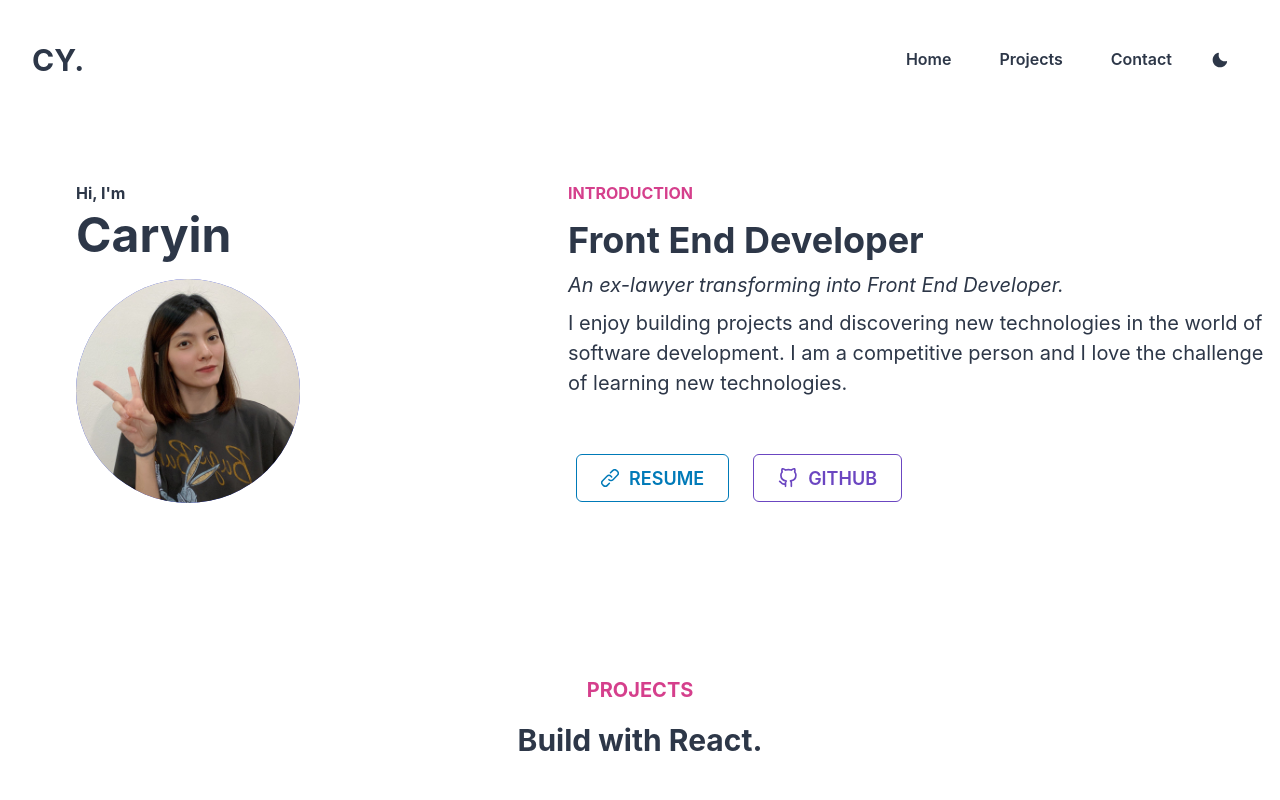
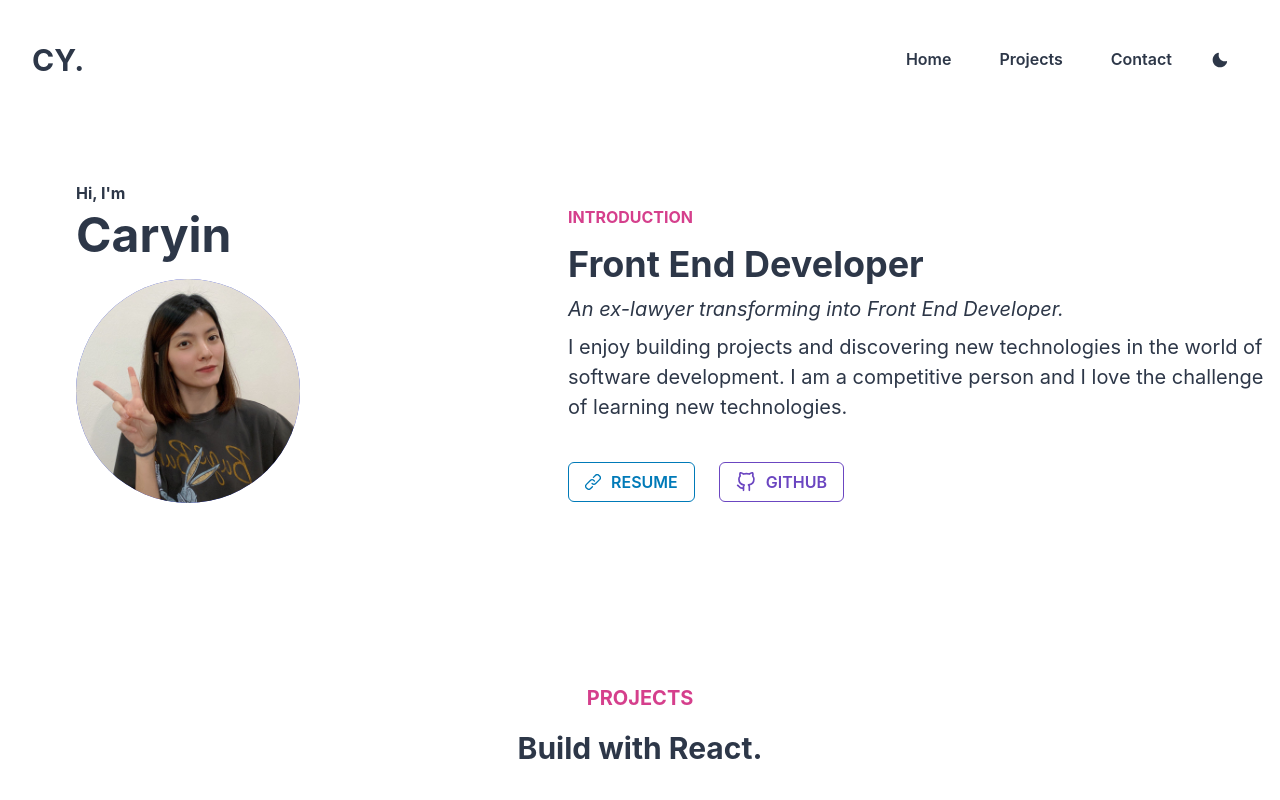
Before and after one commit to Caryin/personal-portfolio, a React (Create React App) app: page / in a window 1280 px wide. Shown: the top 800 px of the page. Built offline with nearby package versions, Linux system fonts and the light colour scheme.

Commit message:
refactor introduction

```diff
--- a/src/components/Introduction.js
+++ b/src/components/Introduction.js
@@ -9,10 +9,13 @@ import {
   Button,
   Link,
   useColorModeValue,
+  Stack,
+  Center,
+  Spacer,
 } from '@chakra-ui/react';
 
 //icon
-import { Icon } from '@chakra-ui/icons';
+import { EmailIcon, Icon } from '@chakra-ui/icons';
 import { LinkIcon } from '@chakra-ui/icons';
 import { FiGithub } from 'react-icons/fi';
 
@@ -20,7 +23,7 @@ const Introduction = () => {
   const fontColor = useColorModeValue('gray.700', 'rgb(221, 217, 216)');
 
   return (
-    <VStack alignItems='flex-start'>
+    <VStack my={6} alignItems='flex-start'>
       <Heading size='sm' color='pink.500'>
         INTRODUCTION
       </Heading>
@@ -35,20 +38,35 @@ const Introduction = () => {
         of software development. I am a competitive person and I love the
         challenge of learning new technologies.
       </Text>
-      <HStack py={12}>
-        <Link isExternal href='https://resume.io/r/FIVYyvn1m'>
-          <Button size='lg' colorScheme='telegram' variant='outline' mx={2}>
+      <HStack
+        py={8}
+        alignItems='center'
+        // bg="red.500"
+        w='full'
+        justifyContent={['space-around', 'flex-start']}
+        gap={4}
+      >
+        <Button
+          as={Link}
+          isExternal
+          colorScheme='telegram'
+          variant='outline'
+          href='https://resume.io/r/FIVYyvn1m'
+        >
           <LinkIcon mr='10px' />
           RESUME
         </Button>
-        </Link>
 
-        <Link isExternal href='https://github.com/Caryin'>
-          <Button size='lg' colorScheme='purple' variant='outline' mx={2}>
+        <Button
+          as={Link}
+          colorScheme='purple'
+          variant='outline'
+          isExternal
+          href='https://github.com/Caryin'
+        >
           <Icon as={FiGithub} w={5} h={5} mr='10px' />
           GITHUB
         </Button>
-        </Link>
       </HStack>
     </VStack>
   );
```
Lines whose indentation alone changed are shown as unchanged.
